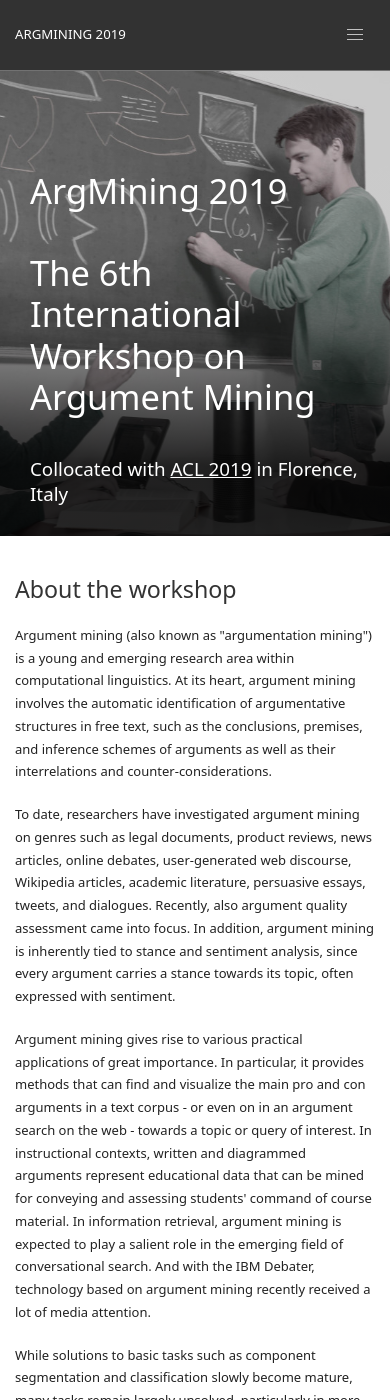
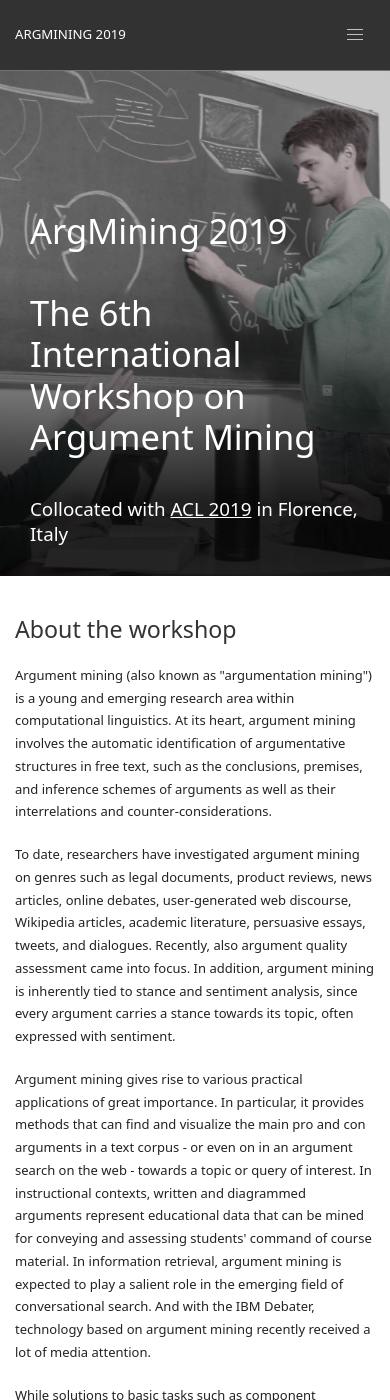
Before and after one commit to argmining19-webis-de/argmining19-webis-de.github.io, a Jekyll site: the page built from index.html, in a window 390 px wide and 1400 px high. Built offline with Jekyll 4.4.1, drawn with Linux system fonts in a browser that asks for light colours.

Commit message:
image resize

```diff
--- a/_sass/_index.scss
+++ b/_sass/_index.scss
@@ -10,7 +10,7 @@ html {
 .index-main-cover {
 
     background-size: cover   ;
-    height: 260px;
+    height: 290px;//260px;
 
     background-color: $global-secondary-background;
     background-image: url("../img/cover-img-resized.jpg");
@@ -34,13 +34,13 @@ html {
 }
 @media (max-width: 600px) {
     .index-main-cover {
-        height: 305px;
+        height: 405px; //305px;
     }
 }
 
 @media (max-width: 400px) {
     .index-main-cover {
-        height: 465px;
+        height: 505px;//465px;
     }
 }
 
```
